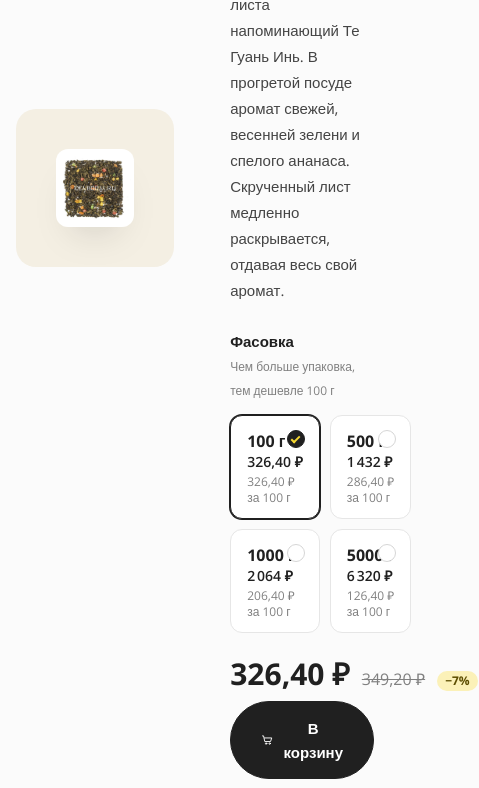
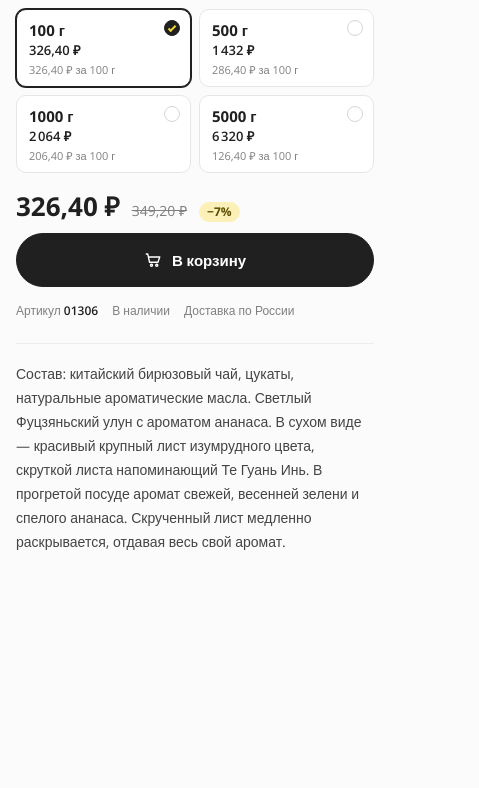
Before and after one commit to rtmkvtn/teaboom-product-card, a website built with Vite: page index.html in a window 390 px wide. Shown: the part 527-1315 px from the top of the page, 479 px wide, since content can reach past the window. After the commit the page ends 1097 px from the top, so only its background shows below. Built offline with nearby package versions, Linux system fonts and the light colour scheme.

Commit message:
Adapt the product card for tablet and mobile
Rewrite the stylesheet mobile-first: base rules are the single-column
mobile layout, min-width steps at 768, 992 and 1200 px add the tablet
columns, the desktop values and the container cap. Media queries live
inside each partial next to the rules they change, via a small `from`
mixin defined with the breakpoints in _variables.scss.

Mobile: photo panel first, info block as a flex column with the
description ordered last under a 1 px rule, 2x2 option cards with the
tighter sizes, wrapping meta line. Tablet: two equal top-aligned
columns with 28 px gap. Desktop values are unchanged; the 1440 px
render is byte-identical to the previous build.

Co-Authored-By: Claude Fable 5.1 <noreply@anthropic.com>

```diff
--- a/src/styles/_base.scss
+++ b/src/styles/_base.scss
@@ -51,9 +51,20 @@ button {
 }
 
 .page {
-  max-width: $container-max-width;
   margin: 0 auto;
-  padding: $container-padding-top $container-gutter;
+  padding: $container-padding-top-mobile $container-gutter;
+
+  @include from($bp-tablet) {
+    padding-top: $container-padding-top-tablet;
+  }
+
+  @include from($bp-desktop) {
+    padding-top: $container-padding-top;
+  }
+
+  @include from($bp-wide) {
+    max-width: $container-max-width;
+  }
 }
 
 // Hides content visually but keeps it for assistive technology
--- a/src/styles/_button.scss
+++ b/src/styles/_button.scss
@@ -6,7 +6,7 @@
   justify-content: center;
   gap: 10px;
   width: 100%;
-  padding: $button-padding;
+  padding: $button-padding-mobile;
   background: $color-dark;
   color: $color-white;
   font-size: $font-size-button;
@@ -19,6 +19,10 @@
     background-color $transition-duration ease,
     border-color $transition-duration ease,
     color $transition-duration ease;
+
+  @include from($bp-tablet) {
+    padding: $button-padding;
+  }
 
   &:hover {
     background: $color-accent;
--- a/src/styles/_card.scss
+++ b/src/styles/_card.scss
@@ -1,20 +1,42 @@
 @use 'variables' as *;
 
+// Base rules are mobile: one column, photo first. Tablet keeps two equal
+// top-aligned columns; desktop restores the 1.1fr/1fr centred layout.
 .product-card {
   display: grid;
-  grid-template-columns: 1.1fr 1fr;
-  gap: $card-gap;
-  align-items: center;
+  grid-template-columns: 1fr;
+  gap: $card-gap-mobile;
 
   > * {
     min-width: 0;
   }
+
+  @include from($bp-tablet) {
+    grid-template-columns: 1fr 1fr;
+    gap: $card-gap-tablet;
+    align-items: start;
+  }
+
+  @include from($bp-desktop) {
+    grid-template-columns: 1.1fr 1fr;
+    gap: $card-gap;
+    align-items: center;
+  }
 }
 
 .product-card__photo {
-  padding: $photo-panel-padding;
+  padding: $photo-panel-padding-mobile;
   background: $color-photo-panel;
-  border-radius: $photo-panel-radius;
+  border-radius: $photo-panel-radius-mobile;
+
+  @include from($bp-tablet) {
+    padding: $photo-panel-padding-tablet;
+  }
+
+  @include from($bp-desktop) {
+    padding: $photo-panel-padding;
+    border-radius: $photo-panel-radius;
+  }
 }
 
 .product-card__image {
@@ -23,9 +45,21 @@
   box-shadow: $photo-shadow;
 }
 
+// A flex column on mobile so the description can be moved last with `order`;
+// from tablet up the block flows in source order again.
+.product-card__info {
+  display: flex;
+  flex-direction: column;
+
+  @include from($bp-tablet) {
+    display: block;
+  }
+}
+
 .product-card__eyebrow {
   display: inline-block;
-  margin-bottom: 14px;
+  align-self: flex-start;
+  margin-bottom: 10px;
   padding: 2px 12px;
   background: $color-eyebrow-bg;
   color: $color-eyebrow-text;
@@ -34,46 +68,88 @@
   font-weight: 700;
   letter-spacing: 0.4px;
   border-radius: $radius-pill;
+
+  @include from($bp-tablet) {
+    margin-bottom: 14px;
+  }
 }
 
 .product-card__title {
   margin-bottom: 12px;
   color: $color-dark;
-  font-size: $font-size-title;
-  line-height: $line-height-title;
+  font-size: $font-size-title-mobile;
+  line-height: $line-height-title-mobile;
   font-weight: 700;
   letter-spacing: -0.3px;
+
+  @include from($bp-tablet) {
+    font-size: $font-size-title-tablet;
+    line-height: $line-height-title-tablet;
+  }
+
+  @include from($bp-desktop) {
+    font-size: $font-size-title;
+    line-height: $line-height-title;
+  }
 }
 
 .product-card__description {
+  order: 1;
   max-width: 56ch;
-  margin-bottom: 26px;
-  font-size: $font-size-description;
-  line-height: $line-height-description;
+  margin-top: 20px;
+  padding-top: 18px;
+  border-top: 1px solid $color-rule;
+  font-size: $font-size-description-mobile;
+  line-height: $line-height-description-mobile;
+
+  @include from($bp-tablet) {
+    order: 0;
+    margin: 0 0 26px;
+    padding-top: 0;
+    border-top: 0;
+  }
+
+  @include from($bp-desktop) {
+    font-size: $font-size-description;
+    line-height: $line-height-description;
+  }
 }
 
 .price-pair {
   display: flex;
   align-items: baseline;
   gap: 12px;
-  margin: 24px 0 10px;
+  margin: 18px 0 10px;
+
+  @include from($bp-tablet) {
+    margin-top: 24px;
+  }
 }
 
 .price-pair__current {
   color: $color-dark;
-  font-size: $font-size-current-price;
-  line-height: $line-height-current-price;
+  font-size: $font-size-current-price-mobile;
+  line-height: $line-height-current-price-mobile;
   font-weight: 700;
+
+  @include from($bp-desktop) {
+    font-size: $font-size-current-price;
+    line-height: $line-height-current-price;
+  }
 }
 
 .price-pair__old {
   color: $color-muted;
-  font-size: $font-size-old-price;
+  font-size: $font-size-old-price-mobile;
   font-weight: 500;
   text-decoration: line-through;
 
   &[hidden] {
     display: none;
+  }
+
+  @include from($bp-tablet) {
+    font-size: $font-size-old-price;
   }
 }
 
@@ -93,10 +169,15 @@
 
 .product-card__meta {
   display: flex;
-  gap: $meta-gap;
+  flex-wrap: wrap;
+  gap: $meta-gap-mobile;
   margin-top: 12px;
   color: $color-muted;
   font-size: $font-size-meta;
+
+  @include from($bp-tablet) {
+    gap: $meta-gap;
+  }
 }
 
 .product-card__sku {
--- a/src/styles/_selector.scss
+++ b/src/styles/_selector.scss
@@ -13,52 +13,84 @@
   font-size: $font-size-hint;
 }
 
+// 2×2 grid at every width; only the gap widens on desktop
 .variant-selector__options {
   display: grid;
   grid-template-columns: 1fr 1fr;
-  gap: $option-gap;
+  gap: $option-gap-mobile;
+
+  @include from($bp-desktop) {
+    gap: $option-gap;
+  }
 }
 
 .variant-option__label {
   position: relative;
   display: block;
-  padding: $option-padding;
+  padding: $option-padding-mobile;
   background: $color-white;
   border: $option-border-width solid $color-option-border;
-  border-radius: $option-radius;
+  border-radius: $option-radius-mobile;
   cursor: pointer;
   transition:
     border-color $transition-duration,
     box-shadow $transition-duration;
 
+  @include from($bp-tablet) {
+    padding: $option-padding-tablet;
+    border-radius: $option-radius;
+  }
+
+  @include from($bp-desktop) {
+    padding: $option-padding;
+  }
+
   // Selection circle at the top right corner
   &::before {
     content: '';
     position: absolute;
-    top: $option-circle-inset;
-    right: $option-circle-inset;
-    width: $option-circle-size;
-    height: $option-circle-size;
+    top: $option-circle-inset-mobile;
+    right: $option-circle-inset-mobile;
+    width: $option-circle-size-mobile;
+    height: $option-circle-size-mobile;
     background: $color-white;
     border: $option-border-width solid $color-option-ring;
     border-radius: 50%;
     transition:
       border-color $transition-duration,
       background-color $transition-duration;
+
+    @include from($bp-tablet) {
+      top: $option-circle-inset;
+      right: $option-circle-inset;
+      width: $option-circle-size;
+      height: $option-circle-size;
+    }
   }
 
   // Check mark drawn inside the circle, shown only when selected
   &::after {
     content: '';
     position: absolute;
-    top: calc(#{$option-circle-inset} + #{$option-circle-size} * 0.22);
-    right: calc(#{$option-circle-inset} + #{$option-circle-size} * 0.36);
-    width: calc(#{$option-circle-size} * 0.28);
-    height: calc(#{$option-circle-size} * 0.5);
+    top: calc(
+      #{$option-circle-inset-mobile} + #{$option-circle-size-mobile} * 0.22
+    );
+    right: calc(
+      #{$option-circle-inset-mobile} + #{$option-circle-size-mobile} * 0.36
+    );
+    width: calc(#{$option-circle-size-mobile} * 0.28);
+    height: calc(#{$option-circle-size-mobile} * 0.5);
     border: solid $color-accent;
     border-width: 0 2px 2px 0;
     transform: rotate(45deg);
     opacity: 0;
+
+    @include from($bp-tablet) {
+      top: calc(#{$option-circle-inset} + #{$option-circle-size} * 0.22);
+      right: calc(#{$option-circle-inset} + #{$option-circle-size} * 0.36);
+      width: calc(#{$option-circle-size} * 0.28);
+      height: calc(#{$option-circle-size} * 0.5);
+    }
   }
 }
 
@@ -70,23 +102,36 @@
 
 .variant-option__weight {
   color: $color-dark;
-  font-size: $font-size-option-weight;
-  line-height: $line-height-option-weight;
+  font-size: $font-size-option-weight-mobile;
+  line-height: $line-height-option-weight-mobile;
   font-weight: 700;
+
+  @include from($bp-desktop) {
+    font-size: $font-size-option-weight;
+    line-height: $line-height-option-weight;
+  }
 }
 
 .variant-option__price {
   color: $color-dark;
-  font-size: $font-size-option-price;
+  font-size: $font-size-option-price-mobile;
   line-height: $line-height-option-price;
   font-weight: 600;
+
+  @include from($bp-tablet) {
+    font-size: $font-size-option-price;
+  }
 }
 
 .variant-option__unit-price {
   margin-top: 2px;
   color: $color-muted;
-  font-size: $font-size-option-unit-price;
+  font-size: $font-size-option-unit-price-mobile;
   line-height: $line-height-option-unit-price;
+
+  @include from($bp-tablet) {
+    font-size: $font-size-option-unit-price;
+  }
 }
 
 .variant-option__input:checked + .variant-option__label {
--- a/src/styles/_variables.scss
+++ b/src/styles/_variables.scss
@@ -14,10 +14,17 @@ $color-option-border: #e6e6e6;
 $color-option-ring: #d6d6d6;
 $color-rule: #ececec;
 
-// Breakpoints (mobile-first min-width steps)
+// Breakpoints (mobile-first min-width steps, see spec "Responsive rules")
 $bp-tablet: 768px;
 $bp-desktop: 992px;
 $bp-wide: 1200px;
+
+// Wraps @content in a min-width media query: @include from($bp-tablet) { ... }
+@mixin from($breakpoint) {
+  @media (min-width: $breakpoint) {
+    @content;
+  }
+}
 
 // Type
 $font-family: 'Open Sans', Arial, sans-serif;
@@ -25,25 +32,40 @@ $font-family: 'Open Sans', Arial, sans-serif;
 $font-size-body: 14px;
 $line-height-body: 24px;
 
+// Suffix-less values are desktop (992 px and up); -mobile and -tablet
+// override them below the corresponding breakpoint.
 $font-size-title: 40px;
 $line-height-title: 48px;
+$font-size-title-tablet: 30px;
+$line-height-title-tablet: 38px;
+$font-size-title-mobile: 28px;
+$line-height-title-mobile: 34px;
 
 $font-size-description: 15px;
 $line-height-description: 26px;
+$font-size-description-mobile: 14px;
+$line-height-description-mobile: 24px;
 
 $font-size-legend: 15px;
 $font-size-hint: 12px;
 
 $font-size-option-weight: 16px;
 $line-height-option-weight: 22px;
+$font-size-option-weight-mobile: 15px;
+$line-height-option-weight-mobile: 20px;
 $font-size-option-price: 14px;
 $line-height-option-price: 20px;
+$font-size-option-price-mobile: 13px;
 $font-size-option-unit-price: 12px;
 $line-height-option-unit-price: 16px;
+$font-size-option-unit-price-mobile: 11px;
 
 $font-size-current-price: 30px;
 $line-height-current-price: 34px;
+$font-size-current-price-mobile: 26px;
+$line-height-current-price-mobile: 30px;
 $font-size-old-price: 16px;
+$font-size-old-price-mobile: 14px;
 
 $font-size-eyebrow: 12px;
 $line-height-eyebrow: 20px;
@@ -56,24 +78,39 @@ $font-size-meta: 12px;
 // Layout
 $container-max-width: $bp-wide;
 $container-padding-top: 40px;
+$container-padding-top-tablet: 24px;
+$container-padding-top-mobile: 16px;
 $container-gutter: 16px;
 
 $card-gap: 56px;
+$card-gap-tablet: 28px;
+$card-gap-mobile: 20px;
 $photo-panel-padding: 40px;
+$photo-panel-padding-tablet: 20px;
+$photo-panel-padding-mobile: 16px;
 $photo-panel-radius: 20px;
+$photo-panel-radius-mobile: 16px;
 $photo-radius: 12px;
 $photo-shadow: 0 20px 40px -24px rgba(32, 32, 32, 0.35);
 
 $option-gap: 10px;
+$option-gap-mobile: 8px;
 $option-padding: 14px 16px 12px;
+$option-padding-tablet: 12px 14px 10px;
+$option-padding-mobile: 10px 12px 8px;
 $option-radius: 12px;
+$option-radius-mobile: 10px;
 $option-border-width: 1.5px;
 $option-circle-size: 18px;
+$option-circle-size-mobile: 16px;
 $option-circle-inset: 14px;
+$option-circle-inset-mobile: 10px;
 
 $button-padding: 14px 30px;
+$button-padding-mobile: 14px 20px;
 
 $meta-gap: 18px;
+$meta-gap-mobile: 8px 14px;
 
 $radius-pill: 999px;
 $transition-duration: 250ms;
```
